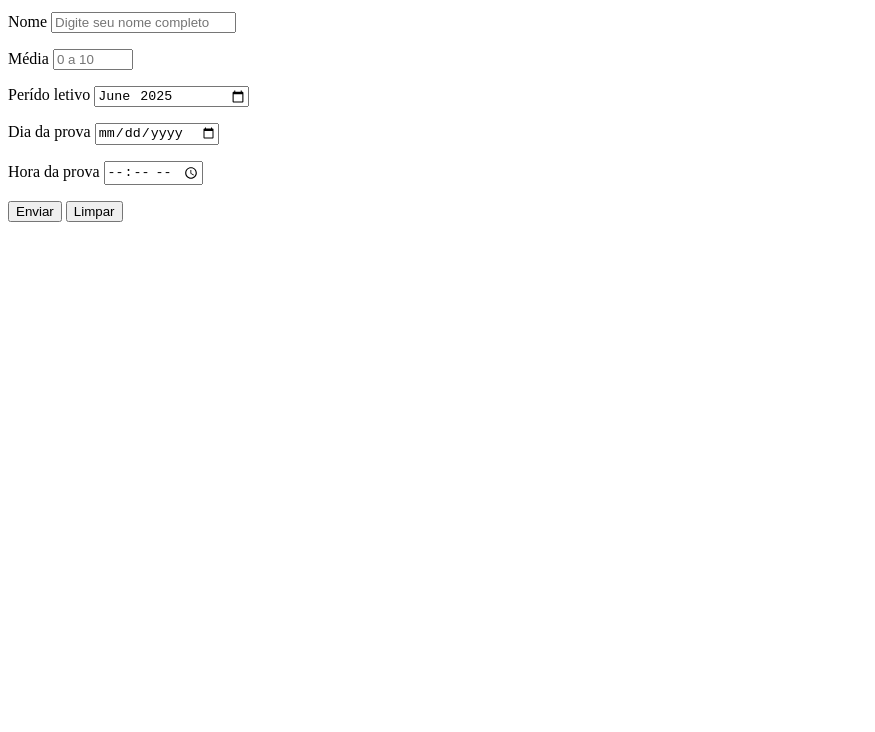
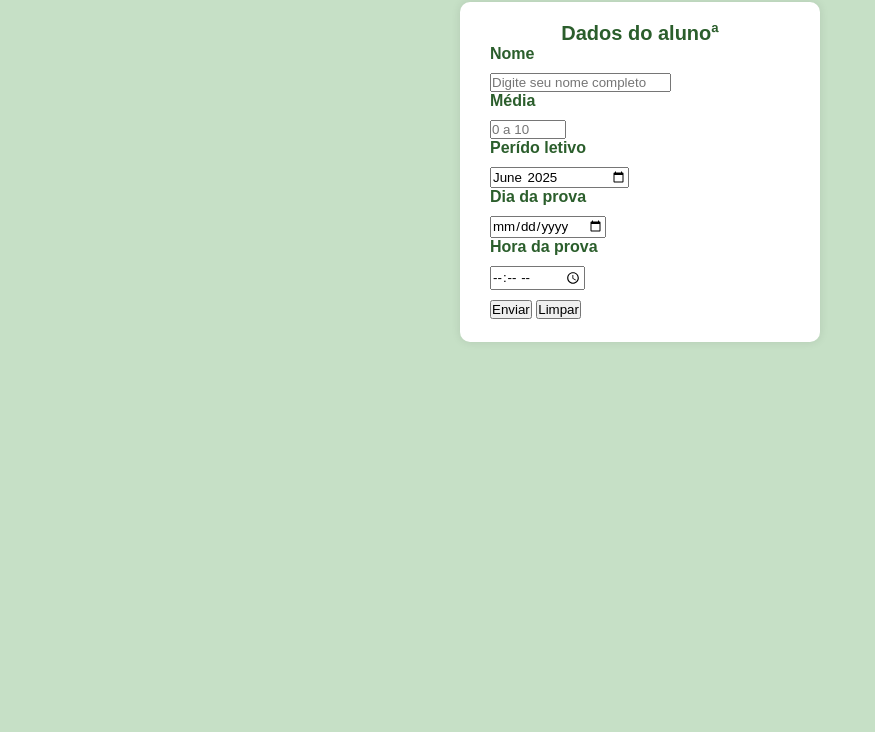
Before and after one commit to samuel9395/html-css, a plain HTML site: page modulo04/ex25/form003.html in a window 1280 px wide. Shown: the part 68-800 px from the top of the page, without its empty margins (0-875 px from the left). Drawn offline with Linux system fonts and the light colour scheme.

Commit message:
Adicionado estilo ao arquivo

```diff
--- a/modulo04/ex25/estilo/style.css
+++ b/modulo04/ex25/estilo/style.css
@@ -20,11 +20,11 @@ body {
 form {
     background-color: #fff;
     color: var(--cor-fonte);
-    padding: 20px;
+    padding: 30px;
     border-radius: 10px;
     box-shadow: 0 0 10px rgba(0, 0, 0, 0.1);
     width: 300px;
-    height: 250px;
+    height: 280px;
     text-align: left;
     position: absolute;
     top: 30%;
@@ -58,3 +58,14 @@ input#btn {
     cursor: pointer;
     font-size: 16px;
 }
+/* Estilo do form003*/
+input#ihora {
+    margin-bottom: 10px;
+}
+
+h4 {
+    text-align: center;
+    font-size: 20px;
+    color: var(--cor-fonte);
+    margin-top: -10px;
+}
--- a/modulo04/ex25/form003.html
+++ b/modulo04/ex25/form003.html
@@ -4,11 +4,13 @@
     <meta charset="UTF-8">
     <meta name="viewport" content="width=device-width, initial-scale=1.0">
     <title>Formulário</title>
+    <link rel="stylesheet" href="estilo/style.css">
 </head>
 <body>
     <h1>Teste de formulário</h1>
 
     <form action="cadastro.php" method="get">
+        <h4>Dados do alunoª</h4>
         <p>
             <label for="inome">Nome</label>
             <input type="text" id="inome" name="nome" required maxlength="30" placeholder="Digite seu nome completo" autocomplete="nome">
```
